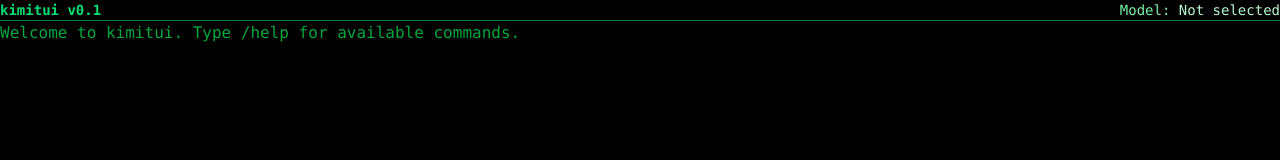
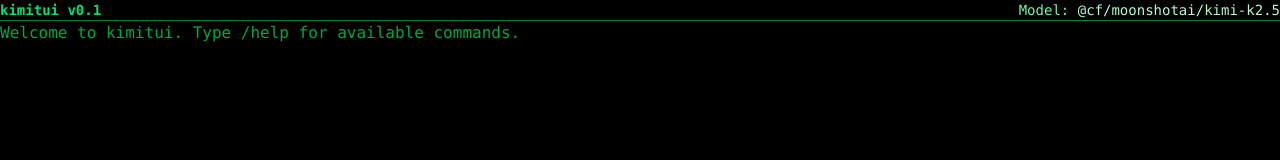
Before and after one commit to rod773/kimitui, a Next.js app: page / in a window 1280 px wide. Shown: the top 160 px of the page. Built offline with nearby package versions, Linux system fonts and the light colour scheme.

Commit message:
Set default model to @cf/moonshotai/kimi-k2.5 (#26)

```diff
--- a/src/app/page.tsx
+++ b/src/app/page.tsx
@@ -29,9 +29,11 @@
   const inputRef = useRef<HTMLInputElement>(null);
   const abortRef = useRef<AbortController | null>(null);
 
+  const DEFAULT_MODEL = "@cf/moonshotai/kimi-k2.5";
+
   useEffect(() => {
     const saved = localStorage.getItem("kimitui-model");
-    if (saved) setCurrentModel(saved);
+    setCurrentModel(saved || DEFAULT_MODEL);
   }, []);
 
   useEffect(() => {
```
Also changed, not shown: prompt.txt.
